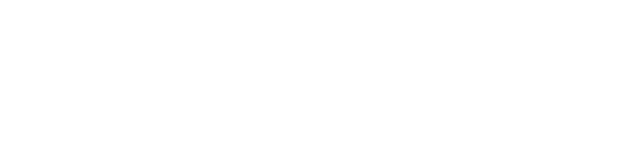
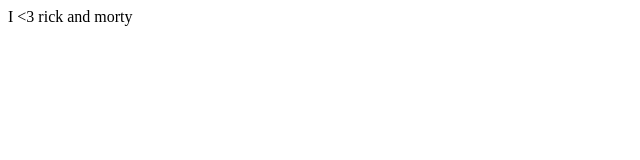
Before and after one commit to bwharris/other-wants, a plain HTML site: page index.html in a window 1280 px wide. Shown: the whole page, without its empty margins (0-640 px from the left). Drawn offline with Linux system fonts and the light colour scheme.

Commit message:
Update index.html

```diff
--- a/index.html
+++ b/index.html
@@ -6,7 +6,7 @@
   <script></script>
   <body>
     <div id="e us">
-      <div id="ed-you"></div>
+      <div id="ed-you">I <3 rick and morty</div>
       <div id="ed-her"></div>
     </div>
     <p></p>
```
